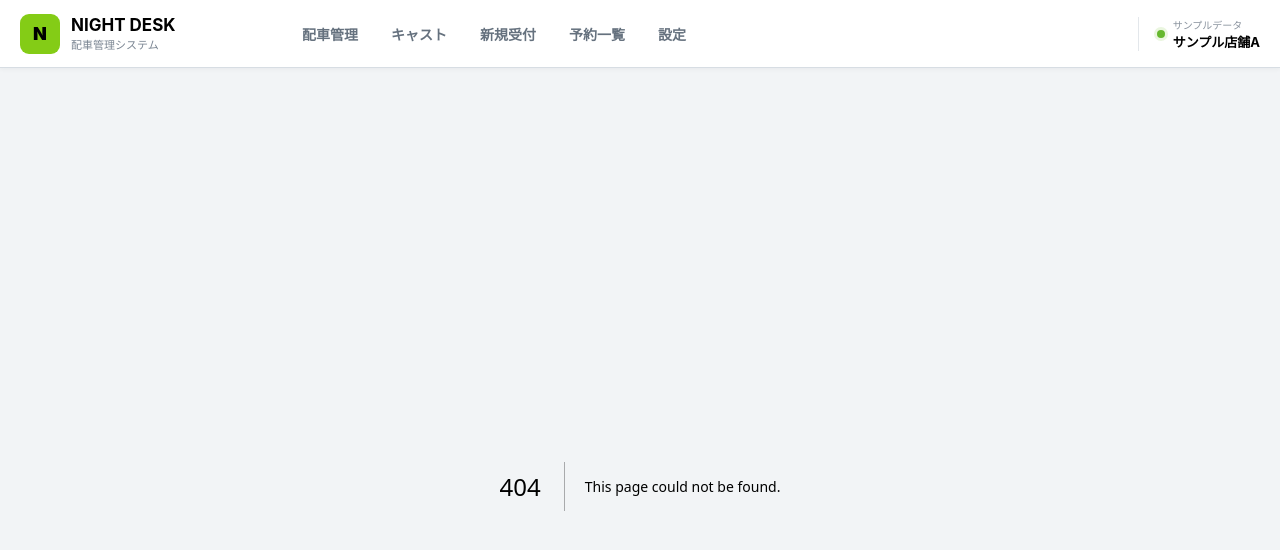
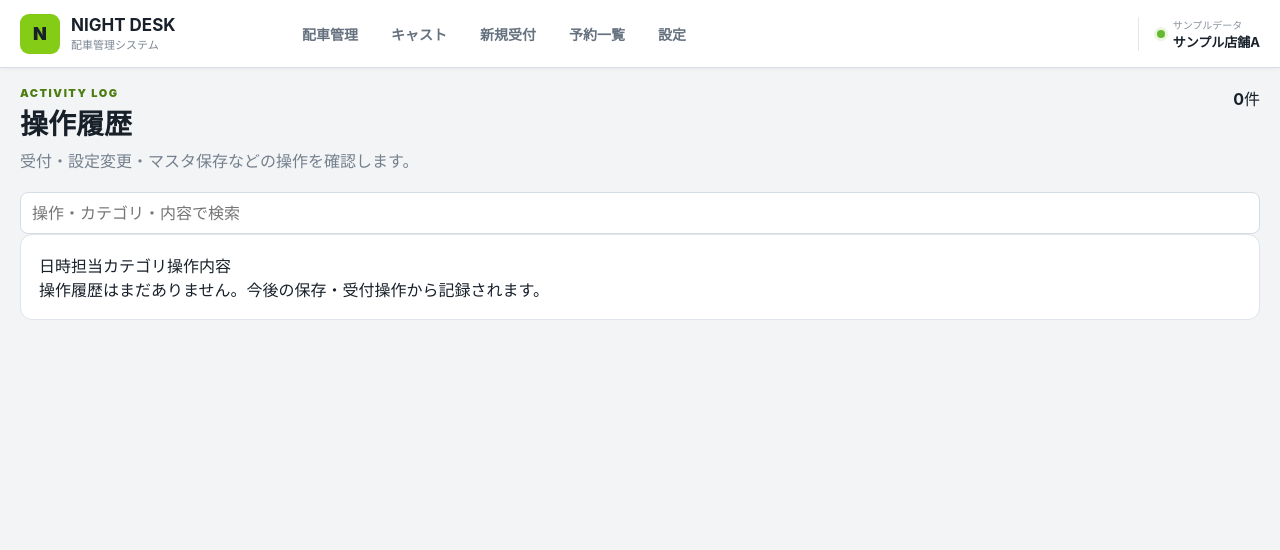
Before and after one commit to admozisan-design/night-desk, a Next.js app: page /logs in a window 1280 px wide. Before the commit this address had no page. Shown: the top 550 px of the page. Built offline with nearby package versions, Linux system fonts and the light colour scheme.

Commit message:
Add audit log page

```diff
--- /dev/null
+++ b/app/logs/page.tsx
@@ -0,0 +1,59 @@
+"use client";
+
+import { useEffect, useMemo, useState } from "react";
+import { loadAuditLogs } from "@/lib/storage";
+import type { AuditLog } from "@/lib/types";
+
+export default function LogsPage(){
+  const [logs,setLogs]=useState<AuditLog[]>([]);
+  const [query,setQuery]=useState("");
+
+  useEffect(()=>{
+    const refresh=()=>setLogs(loadAuditLogs());
+    refresh();
+    window.addEventListener("nightdesk:logs",refresh);
+    return ()=>window.removeEventListener("nightdesk:logs",refresh);
+  },[]);
+
+  const filtered=useMemo(()=>{
+    const q=query.trim().toLowerCase();
+    if(!q) return logs;
+    return logs.filter(log=>
+      log.actor.toLowerCase().includes(q) ||
+      log.category.toLowerCase().includes(q) ||
+      log.action.toLowerCase().includes(q) ||
+      (log.detail??"").toLowerCase().includes(q)
+    );
+  },[logs,query]);
+
+  return <div className="logManagementPage">
+    <header className="pageHeader">
+      <div>
+        <p className="eyebrow">ACTIVITY LOG</p>
+        <h1>操作履歴</h1>
+        <p>受付・設定変更・マスタ保存などの操作を確認します。</p>
+      </div>
+      <div className="logCount"><strong>{filtered.length}</strong><span>件</span></div>
+    </header>
+
+    <div className="logToolbar">
+      <input value={query} onChange={e=>setQuery(e.target.value)} placeholder="操作・カテゴリ・内容で検索"/>
+    </div>
+
+    <section className="panel logPanel">
+      <div className="logTable">
+        <div className="logRow logHead">
+          <span>日時</span><span>担当</span><span>カテゴリ</span><span>操作</span><span>内容</span>
+        </div>
+        {filtered.map(log=><div className="logRow" key={log.id}>
+          <span>{new Date(log.createdAt).toLocaleString("ja-JP")}</span>
+          <strong>{log.actor}</strong>
+          <span className="logCategory">{log.category}</span>
+          <strong>{log.action}</strong>
+          <span>{log.detail||"—"}</span>
+        </div>)}
+        {!filtered.length&&<div className="masterEmpty compact">操作履歴はまだありません。今後の保存・受付操作から記録されます。</div>}
+      </div>
+    </section>
+  </div>
+}
```
